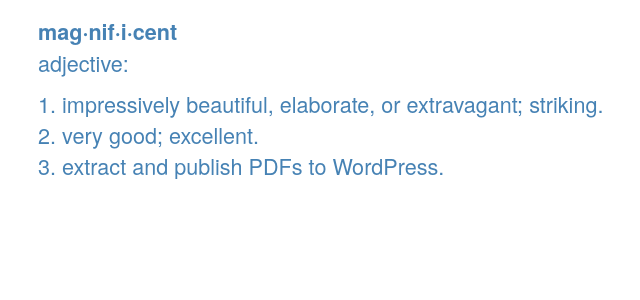
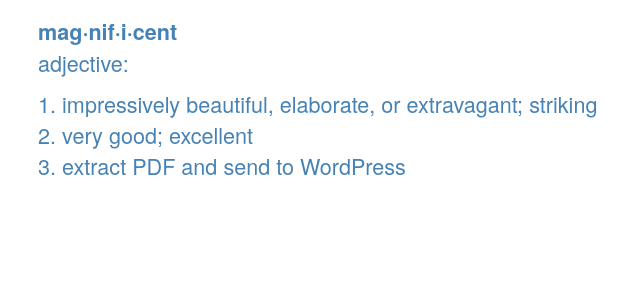
Before and after one commit to DinoDogan/Pre-Alpha-MVP, a PHP site: page /about.php in a window 1280 px wide. Shown: the part 296-596 px from the top of the page, without its empty margins (152-792 px from the left). Run offline with PHP 8.4, Linux system fonts and the light colour scheme; some web fonts are replaced.

Commit message:
Update about.php

```diff
--- a/about.php
+++ b/about.php
@@ -9,9 +9,9 @@ include "inc/header.php"; ?>
                 adjective:
             </p>
             <p>
-                1. impressively beautiful, elaborate, or extravagant; striking.<br>
-                2. very good; excellent. <br>
-                3. extract and publish PDFs to WordPress.
+                1. impressively beautiful, elaborate, or extravagant; striking<br>
+                2. very good; excellent<br>
+                3. extract PDF and send to WordPress
             </p>
         </div>
     </section>
```
